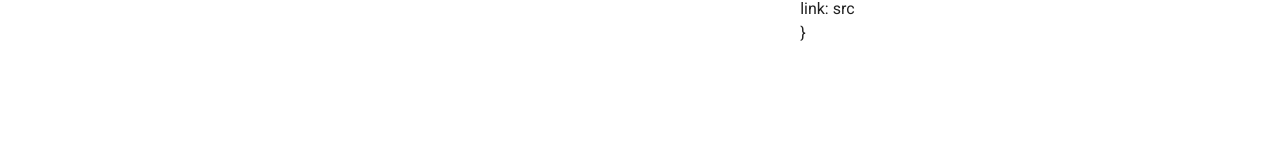
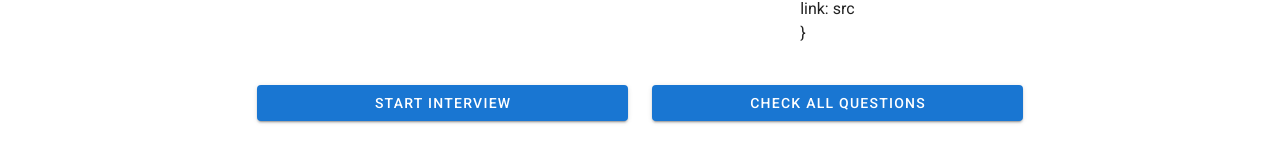
Before and after one commit to tsepo4kin/auto-interview, a Vue app: page / in a window 1280 px wide. Shown: the part 407-570 px from the top of the page. Built offline with nearby package versions, Linux system fonts and the light colour scheme.

Commit message:
feat: add new buttons on home page

```diff
--- a/src/views/Home.vue
+++ b/src/views/Home.vue
@@ -28,6 +28,18 @@
         </p>
       </v-col>
     </v-row>
+    <v-row>
+      <v-col lg="4" class="ml-auto">
+        <v-btn style="width: 100%" to="/interview" color="primary"
+          >Start interview</v-btn
+        >
+      </v-col>
+      <v-col lg="4" class="mr-auto">
+        <v-btn style="width: 100%" to="/questionsList" color="primary"
+          >Check all questions</v-btn
+        >
+      </v-col>
+    </v-row>
   </v-container>
 </template>
 
```
